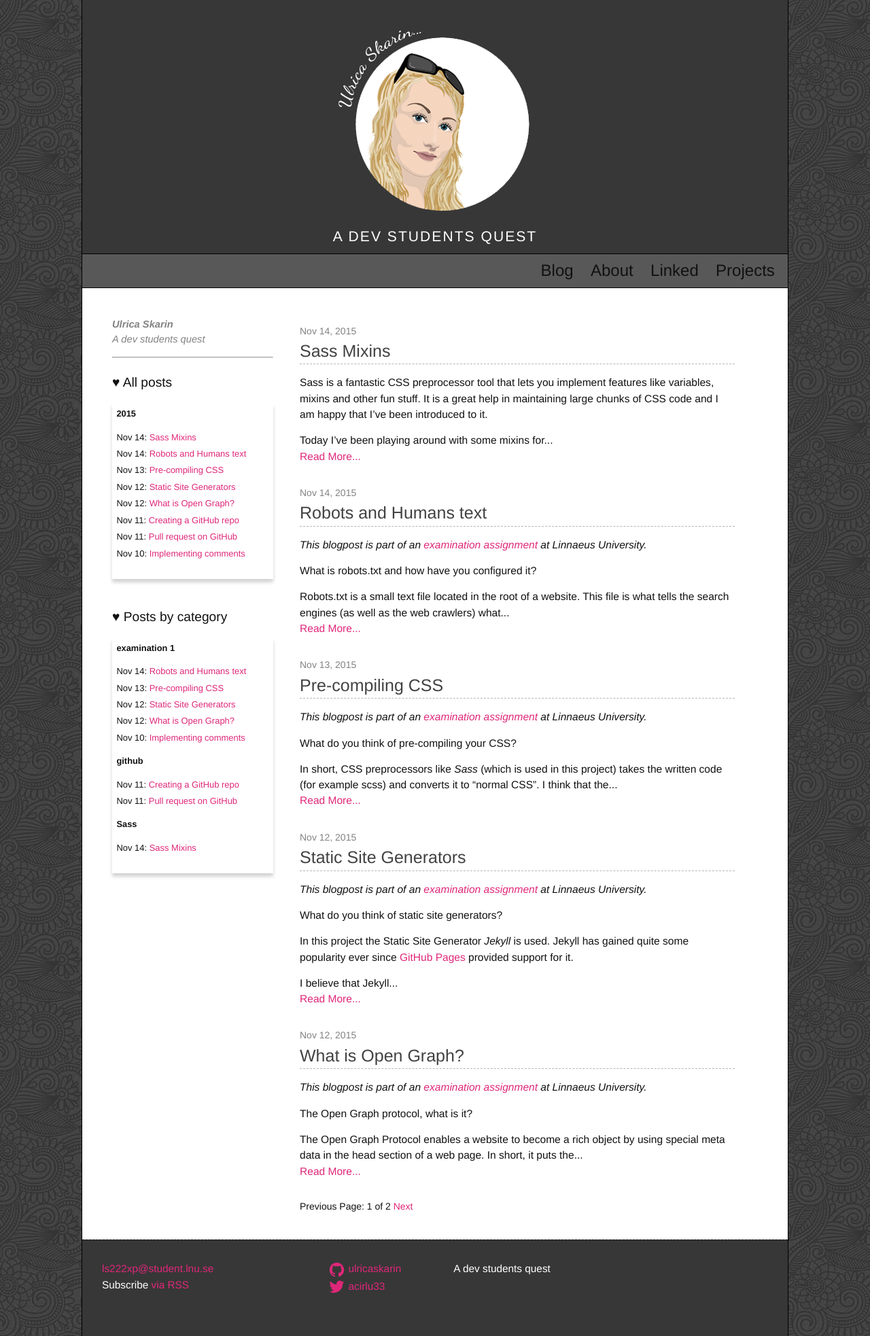
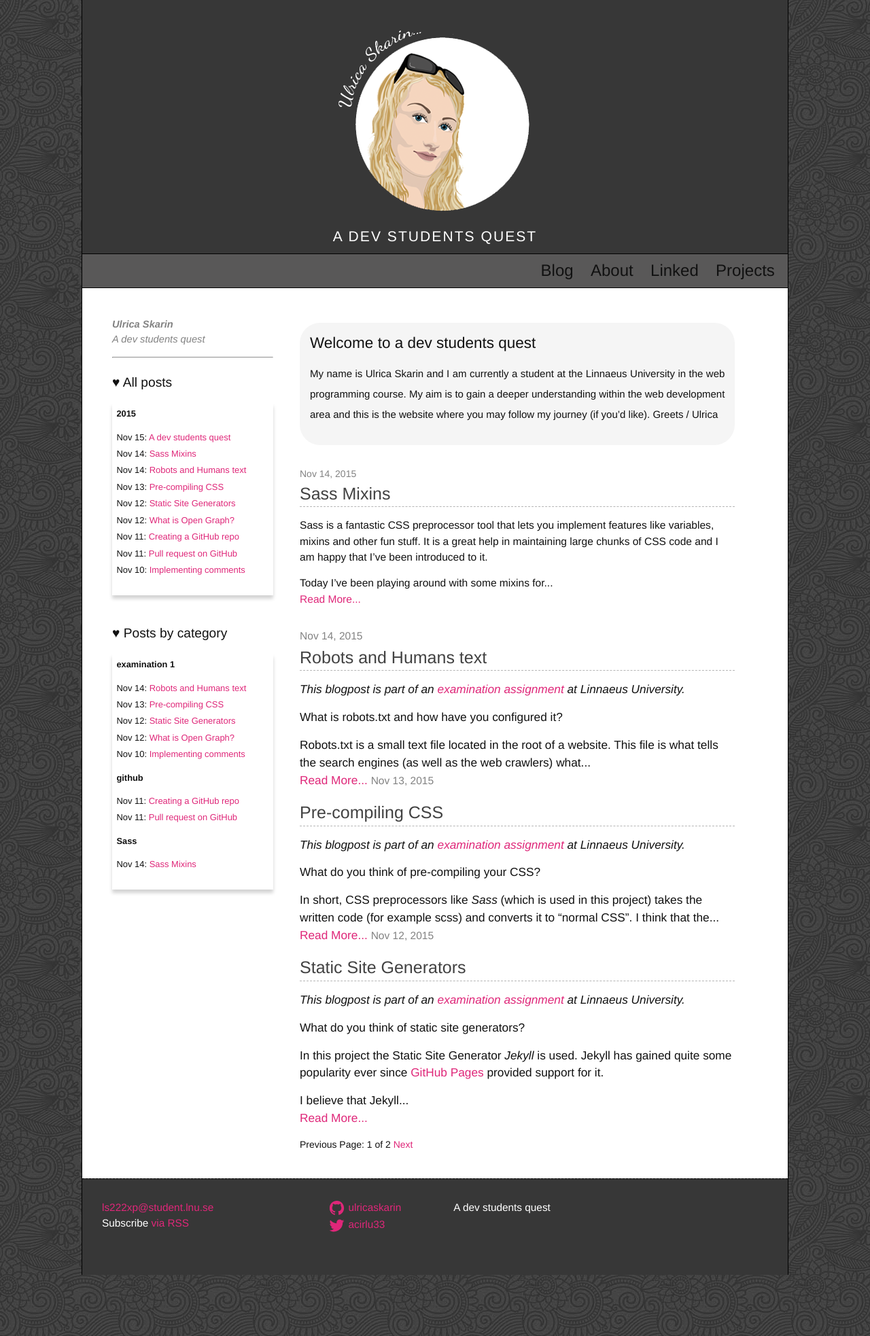
Before and after one commit to ulricaskarin/ulricaskarin.github.io, a Jekyll site: the page built from index.html, in a window 1280 px wide. Shown: the whole page at 68% size. Built offline with Jekyll 4.4.1, drawn with Linux system fonts in a browser that asks for light colours; the list of posts is cut into pages by our own code; comment, search, counter and statistics services are not loaded.

Commit message:
Adding a featured post

```diff
--- /dev/null
+++ b/_posts/2015-11-15-a-dev-students-quest.markdown
@@ -0,0 +1,16 @@
+---
+layout: post
+title:  "A dev students quest"
+date:   2015-11-15 13:42:22
+
+type: article
+description: Welcome to a dev students quest
+featured: true
+author: Ulrica Skarin
+---
+
+##Welcome to a dev students quest
+
+My name is Ulrica Skarin and I am currently a student at the
+Linnaeus University in the web programming course. My aim is to gain a deeper understanding within
+the web development area and this is the website where you may follow my journey (if you'd like). Greets / Ulrica
--- a/_sass/_layout.scss
+++ b/_sass/_layout.scss
@@ -165,6 +165,20 @@
     font-size: 25px;
     border-bottom: 1px dashed $grey-color-light;
 
+}
+
+.post-featured {
+    color:$theme-color;
+    text-transform: uppercase;
+
+}
+.post-featured-content {
+    font-size: $spacing-unit - 15;
+    line-height:  2em;
+    text-align: justify;
+    background: lighten( $grey-color-light, 25% );
+    padding: 1em;
+    @include rounded(2em);
 }
 
 // If image in post this class is used:
--- a/index.html
+++ b/index.html
@@ -76,9 +76,29 @@ layout: default
 
                 <ul class="post-list">
 
+                    <!--Displays a FEATURED blogpost on top of page (ie welcome post):-->
+                    {% for post in site.posts %}
+
+                    <li>
+
+                        {% if post.featured %}
+
+
+
+                        <div class="post-featured-content">{{ post.content }}</div>
+
+                        {% endif %}
+
+                    {% endfor %}
+
+                    <!--Preview of posts, truncated to 50 words:-->
                     {% for post in paginator.posts  %}
 
-                <li>
+                        {% if post.featured %}
+
+                        <!--do NOT show featured post in blog flow-->
+
+                        {% else %}
 
                         <span class="post-meta">{{ post.date | date: "%b %-d, %Y" }}</span>
 
@@ -89,7 +109,7 @@ layout: default
                         <a href="{{ post.url | prepend: site.baseurl }}">Read More...</a>
 
                     </li>
-
+                    {% endif %}
                     {% endfor %}
 
                 </ul>
```
Lines whose indentation alone changed are shown as unchanged.
